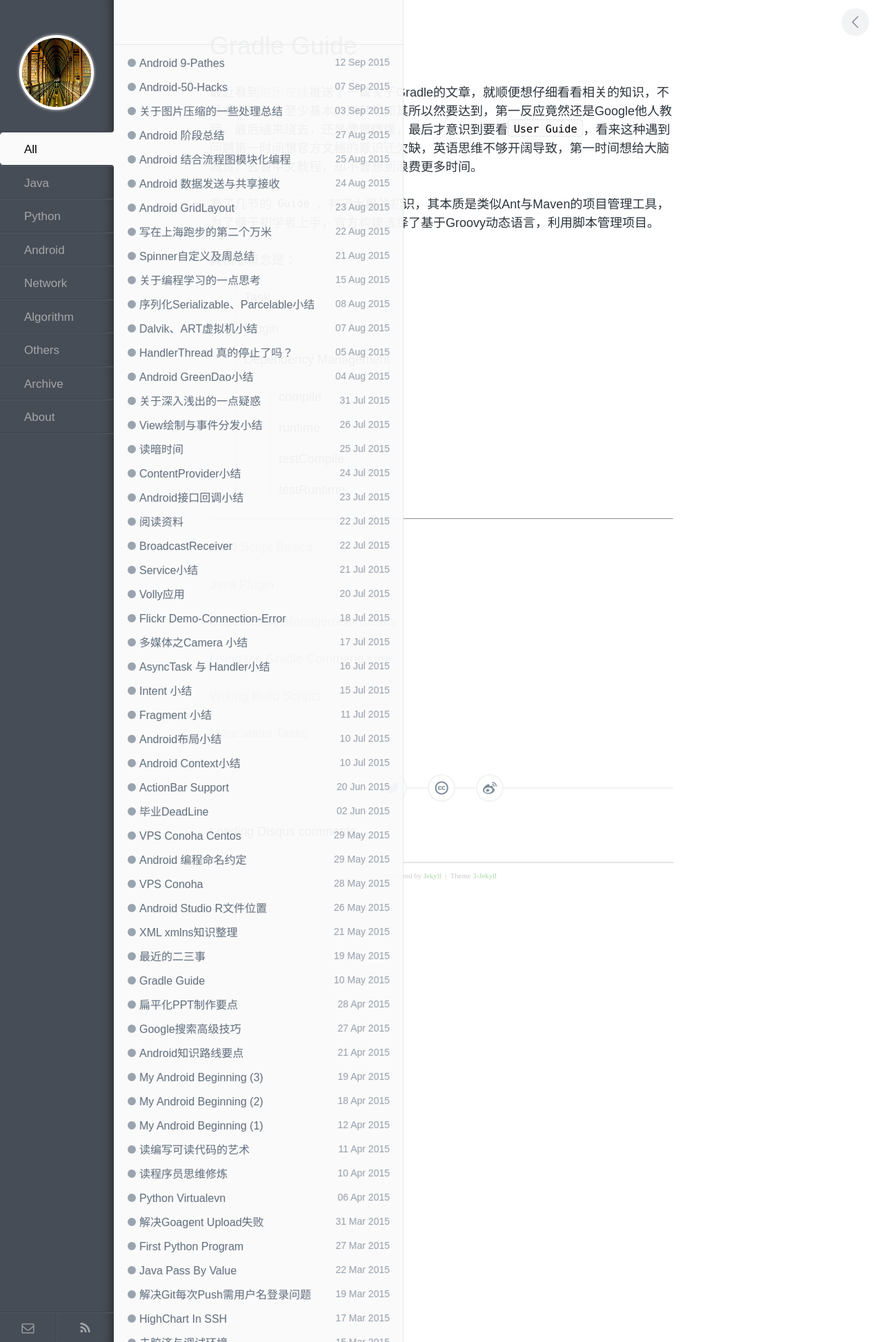
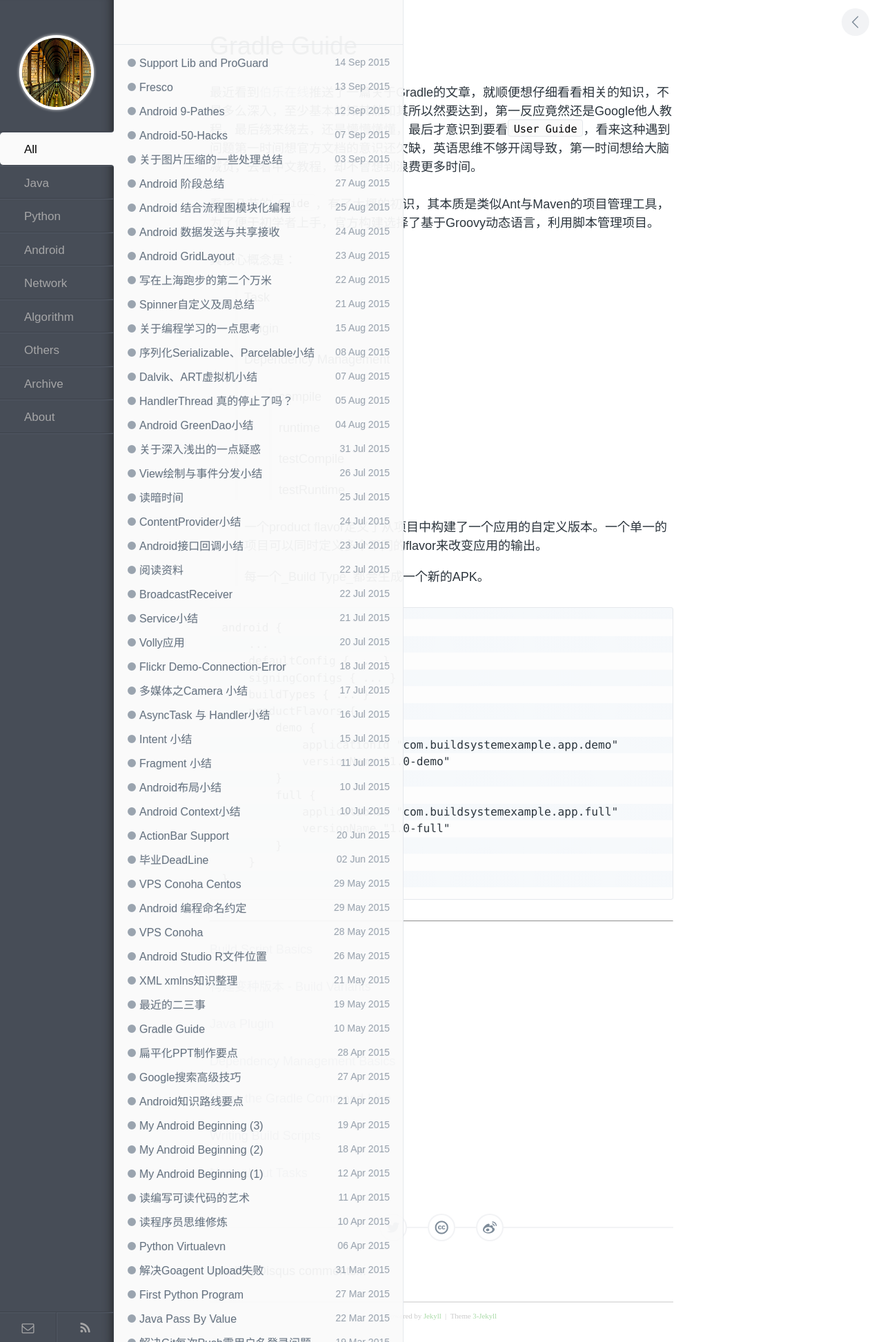
Before and after one commit to enlipan/enlipan.github.io, a Jekyll site: the page built from _posts/2015-5-10-The-Gradle-guide.md, in a window 1280 px wide. Shown: the whole page at 69% size. Built offline with Jekyll 4.4.1, drawn with Linux system fonts in a browser that asks for light colours; comment, search, counter and statistics services are not loaded.

Commit message:
post fresco

```diff
--- a/_posts/2015-5-10-The-Gradle-guide.md
+++ b/_posts/2015-5-10-The-Gradle-guide.md
@@ -23,11 +23,37 @@
 > >
 > > testRuntime
 
+> 一个product flavor定义了从项目中构建了一个应用的自定义版本。一个单一的项目可以同时定义多个不同的flavor来改变应用的输出。
+>
+> 每一个\_Build Type\_都会生成一个新的APK。
 
+{%   highlight  xml  %}
+
+android {
+    ...
+    defaultConfig { ... }
+    signingConfigs { ... }
+    buildTypes { ... }
+    productFlavors {
+        demo {
+            applicationId "com.buildsystemexample.app.demo"
+            versionName "1.0-demo"
+        }
+        full {
+            applicationId "com.buildsystemexample.app.full"
+            versionName "1.0-full"
+        }
+    }
+}
+
+
+{%  endhighlight  %}
 
 ---
 
 [Build Script Basics](https://gradle.org/docs/current/userguide/tutorial_using_tasks.html)
+
+[构建变种版本 - Build Variants](http://wiki.jikexueyuan.com/project/android-gradle-guide/build-variants.html)
 
 [Java Plugin](https://gradle.org/docs/current/userguide/tutorial_java_projects.html)
 
```
Also changed, not shown: _posts/2015-9-13-android-fresco.md (added, +29 -0 lines), _posts/2015-9-14-android-support-lib.md (added, +34 -0 lines).
